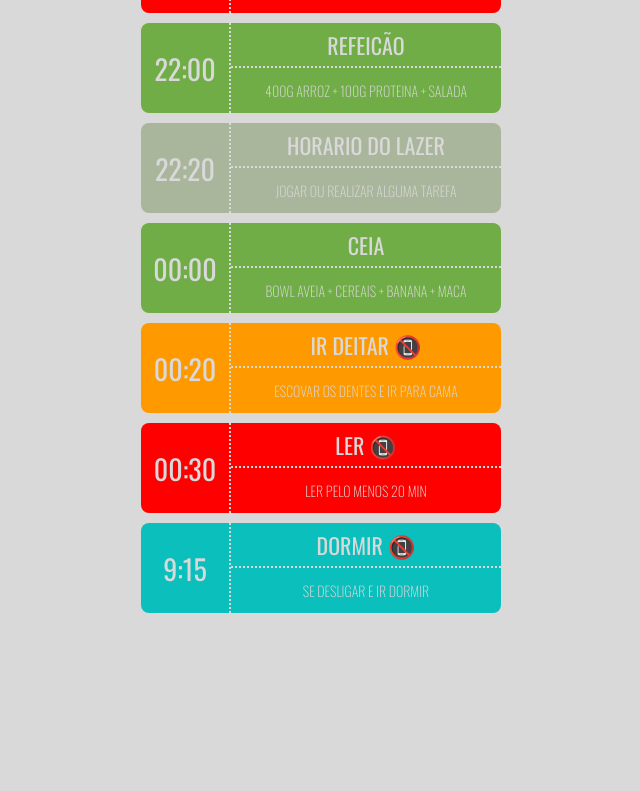
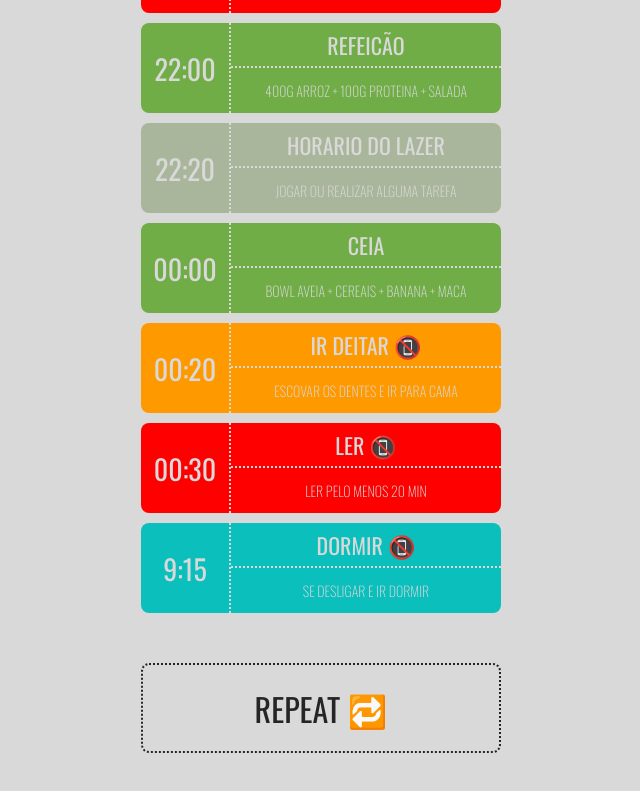
Before and after one commit to MaikonRodrigs/AppRoutine, a React (Vite) app: page / in a window 1280 px wide. Shown: the part 1809-2600 px from the top of the page, without its empty margins (319-959 px from the left). Before the commit the page ends 2542 px from the top, so only its background shows below. Built offline with nearby package versions, Linux system fonts and the light colour scheme.

Commit message:
Insert Repeat Text

```diff
--- a/src/page/index.tsx
+++ b/src/page/index.tsx
@@ -6,6 +6,7 @@ const Pages = () => {
   const date = new Date().toLocaleTimeString();
 
   return (
+    <>
       <C.Container>
         <Card
           hour="8:40"
@@ -151,7 +152,11 @@ const Pages = () => {
           title='DORMIR 📵'
           description='SE DESLIGAR E IR DORMIR'
         />
+        <C.Repeat>
+          <p>REPEAT 🔁</p>
+        </C.Repeat>
       </C.Container>
+    </>
   );
 }
 
--- a/src/page/styles.ts
+++ b/src/page/styles.ts
@@ -9,3 +9,20 @@ export const Container = styled.div`
   gap: 10px;
   padding-bottom: 120px;
 `;
+
+export const Repeat = styled.div`
+  display: flex;
+  flex-direction: row;
+  justify-content: center;
+  align-items: center;
+
+  margin-top: 40px;
+  width: 360px;
+  height: 90px;
+  border-radius: 8px;
+  border: 2px dotted var(--black);
+
+  p {
+    font-size: 32px;
+  }
+`;
```
Lines whose indentation alone changed are shown as unchanged.
